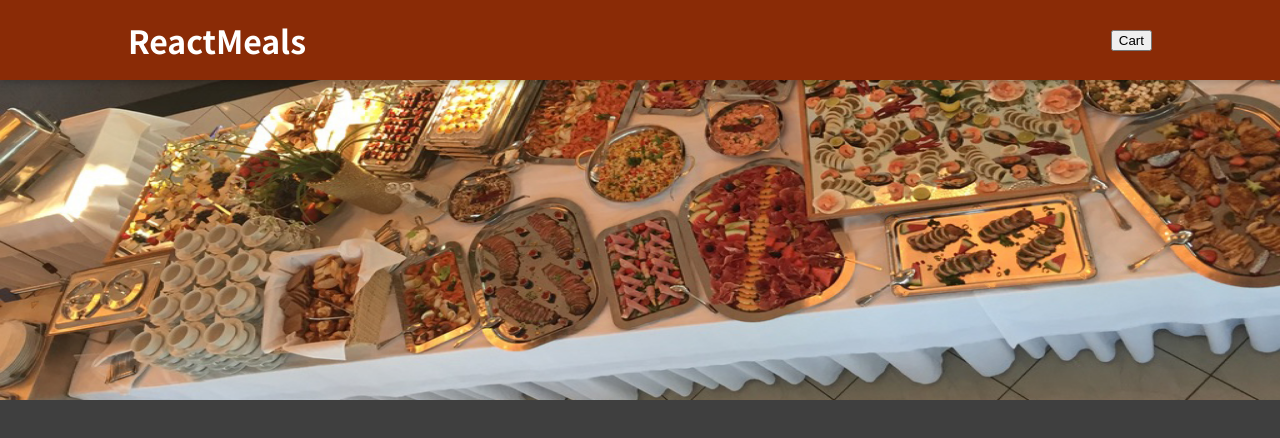
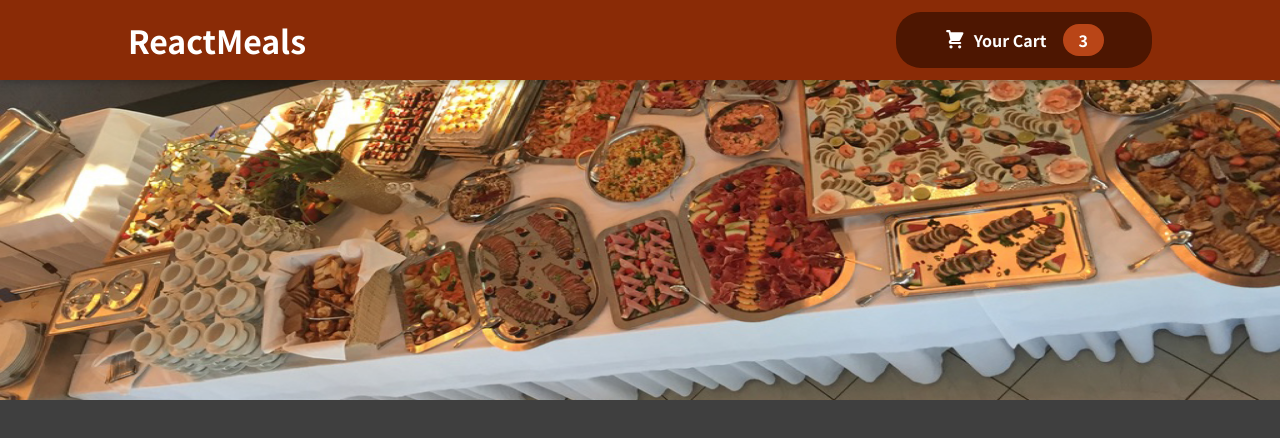
Before and after one commit to davmz/Food-Order-App, a JavaScript app: page / in a window 1280 px wide. Shown: the top 438 px of the page. Built offline with nearby package versions, Linux system fonts and the light colour scheme.

Commit message:
Configured and styled Cart button

```diff
--- /dev/null
+++ b/src/components/Layout/Cart/CartIcon.js
@@ -0,0 +1,18 @@
+/**
+ * Returns the Cart Icon component.
+ *
+ * @returns The Cart Icon component.
+ */
+const CartIcon = () => {
+    return (
+        <svg
+          xmlns='http://www.w3.org/2000/svg'
+          viewBox='0 0 20 20'
+          fill='currentColor'
+        >
+          <path d='M3 1a1 1 0 000 2h1.22l.305 1.222a.997.997 0 00.01.042l1.358 5.43-.893.892C3.74 11.846 4.632 14 6.414 14H15a1 1 0 000-2H6.414l1-1H14a1 1 0 00.894-.553l3-6A1 1 0 0017 3H6.28l-.31-1.243A1 1 0 005 1H3zM16 16.5a1.5 1.5 0 11-3 0 1.5 1.5 0 013 0zM6.5 18a1.5 1.5 0 100-3 1.5 1.5 0 000 3z' />
+        </svg>
+    );
+};
+
+export default CartIcon;
--- a/src/components/Layout/Header.js
+++ b/src/components/Layout/Header.js
@@ -1,5 +1,6 @@
+import HeaderCartButton from "./HeaderCartButton";
+
 import classes from "./Header.module.css"
-
 import mealsImage from "../../assets/meals.jpg";
 
 /**
@@ -12,7 +13,8 @@
         <>
             <header className={classes.header}>
                 <h1>ReactMeals</h1>
-                <button>Cart</button>
+
+                <HeaderCartButton />
             </header>
 
             <div>
@@ -23,7 +25,7 @@
                 />
             </div>
         </>
-    )
+    );
 };
 
 export default Header;
--- /dev/null
+++ b/src/components/Layout/HeaderCartButton.js
@@ -0,0 +1,28 @@
+import CartIcon from "./Cart/CartIcon";
+
+import classes from "./HeaderCartButton.module.css";
+
+/**
+ * Returns the Header Cart Button component.
+ *
+ * @returns The Header Cart Button component.
+ */
+const HeaderCartButton = (props) => {
+    return (
+        <>
+            <button className={classes.button}>
+                <span className={classes.icon}>
+                    <CartIcon />
+                </span>
+
+                <span>Your Cart</span>
+
+                <span className={classes.badge}>
+                    3
+                </span>
+            </button>
+        </>
+    );
+};
+
+export default HeaderCartButton;
--- /dev/null
+++ b/src/components/Layout/HeaderCartButton.module.css
@@ -0,0 +1,63 @@
+.button {
+    cursor: pointer;
+    font: inherit;
+    border: none;
+    background-color: #4d1601;
+    color: white;
+    padding: 0.75rem 3rem;
+    display: flex;
+    justify-content: space-around;
+    align-items: center;
+    border-radius: 25px;
+    font-weight: bold;
+}
+
+.button:hover,
+.button:active {
+    background-color: #2c0d00;
+}
+
+.icon {
+    width: 1.35rem;
+    height: 1.35rem;
+    margin-right: 0.5rem;
+}
+
+.badge {
+    background-color: #b94517;
+    padding: 0.25rem 1rem;
+    border-radius: 25px;
+    margin-left: 1rem;
+    font-weight: bold;
+}
+
+.button:hover .badge,
+.button:active .badge {
+    background-color: #92320c;
+}
+
+.bump {
+    animation: bump 300ms ease-out;
+}
+
+@keyframes bump {
+    0% {
+        transform: scale(1);
+    }
+
+    10% {
+        transform: scale(0.9);
+    }
+
+    30% {
+        transform: scale(1.1);
+    }
+
+    50% {
+        transform: scale(1.15);
+    }
+
+    100% {
+        transform: scale(1);
+    }
+}
```
